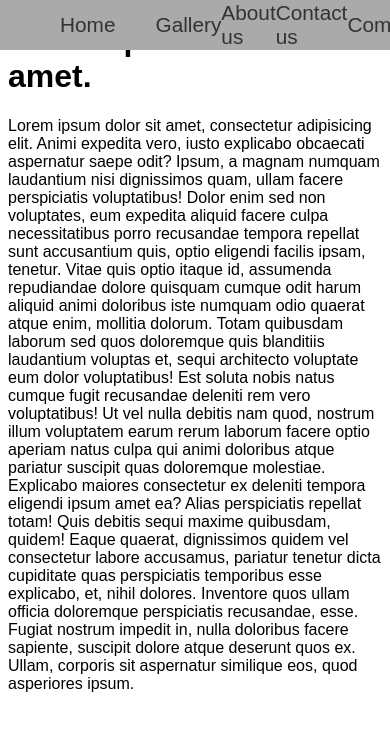
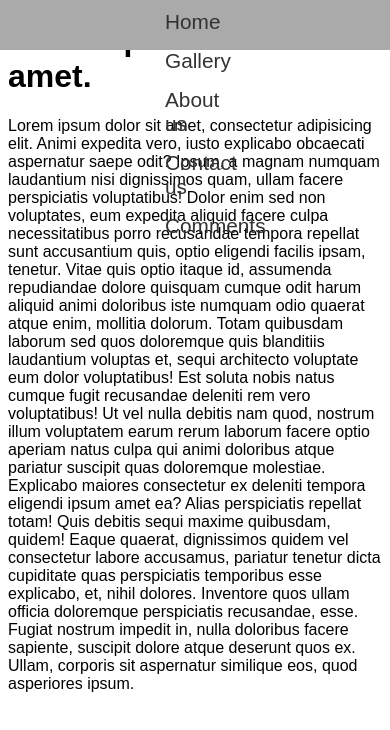
Before and after one commit to molokokipit/molokokipit.github.io, a plain HTML site: page index.html in a window 390 px wide. Drawn offline with Linux system fonts and the light colour scheme.

Commit message:
css
0.0.7

```diff
--- a/stylesheet.css
+++ b/stylesheet.css
@@ -27,23 +27,42 @@ html {
   height: 50px;
 }
 .inline-list--item{
+  margin-right: 20px;
+  margin-left: 20px;
   font-size: 1.3rem;
+  width: 60px;
 }
 .inline-list--item__first {
-  margin-left: 60px;
-  margin-right: 40px;
+  margin-left: 80px;
+  margin-right: 60px;
 }
 .inline-list--item__last {
-  margin-right: 30px;
+  margin-right: 60px;
 }
 .inline-list--a {
   text-decoration: none;
   color: #333;
 }
-.inline-list--item__checkbox {
-  display: none;
+.nav-top--trigger {display: none;}
+.inline-list--item__checkbox {display: none;}
+@media (max-width: 810px) {
+  .inline-list {
+    flex-direction: column;
+  }
+  .inline-list--item{
+    margin-top: 10px;
+    margin-bottom: 5px;
+  }
+  .inline-list--item__first {
+    margin-right: auto;
+    margin-left: auto;
+  }
+  .inline-list--item__last {
+    margin-right: auto;
+    margin-left: auto;
+    margin-bottom: 10px;
+  }
 }
-
 
 /*
 header {
```
